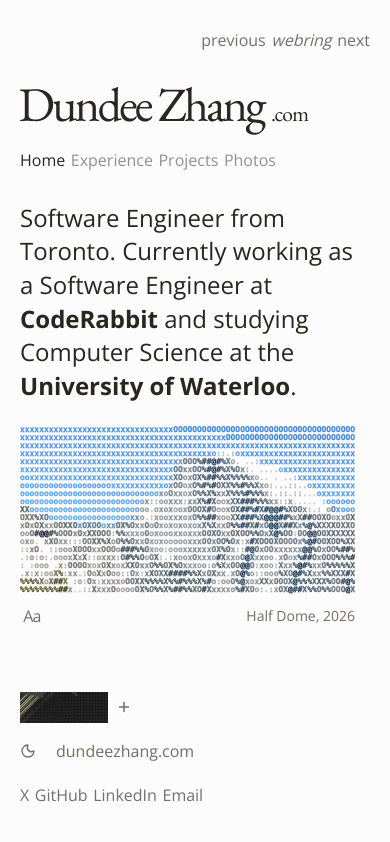
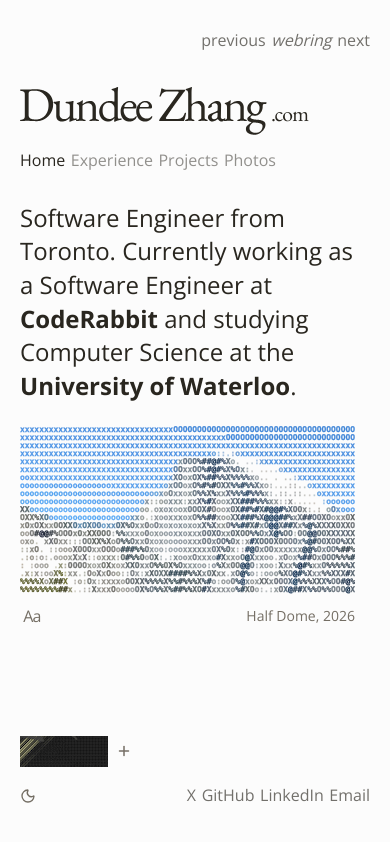
Before and after one commit to dundeezhang/dundeezhangv6, a Next.js app: page / in a window 390 px wide. Built offline with nearby package versions, Linux system fonts and the light colour scheme.

Commit message:
Arrange the mobile footer into two rows

```diff
--- a/src/styles/globals.css
+++ b/src/styles/globals.css
@@ -984,13 +984,34 @@
   }
 
   .site-footer {
-    flex-direction: column;
-    align-items: flex-start;
-    gap: 0.75rem;
+    display: grid;
+    grid-template-columns: 2rem minmax(0, 1fr);
+    grid-template-areas:
+      "badges badges"
+      "theme social";
+    align-items: center;
+    gap: 0.75rem 1rem;
   }
 
   .footer-start {
-    width: 100%;
+    display: contents;
+  }
+
+  .site-footer .badge-shelf {
+    grid-area: badges;
+  }
+
+  .footer-meta {
+    grid-area: theme;
+  }
+
+  .footer-meta p {
+    display: none;
+  }
+
+  .footer-links {
+    grid-area: social;
+    justify-self: end;
   }
 
 }
```
